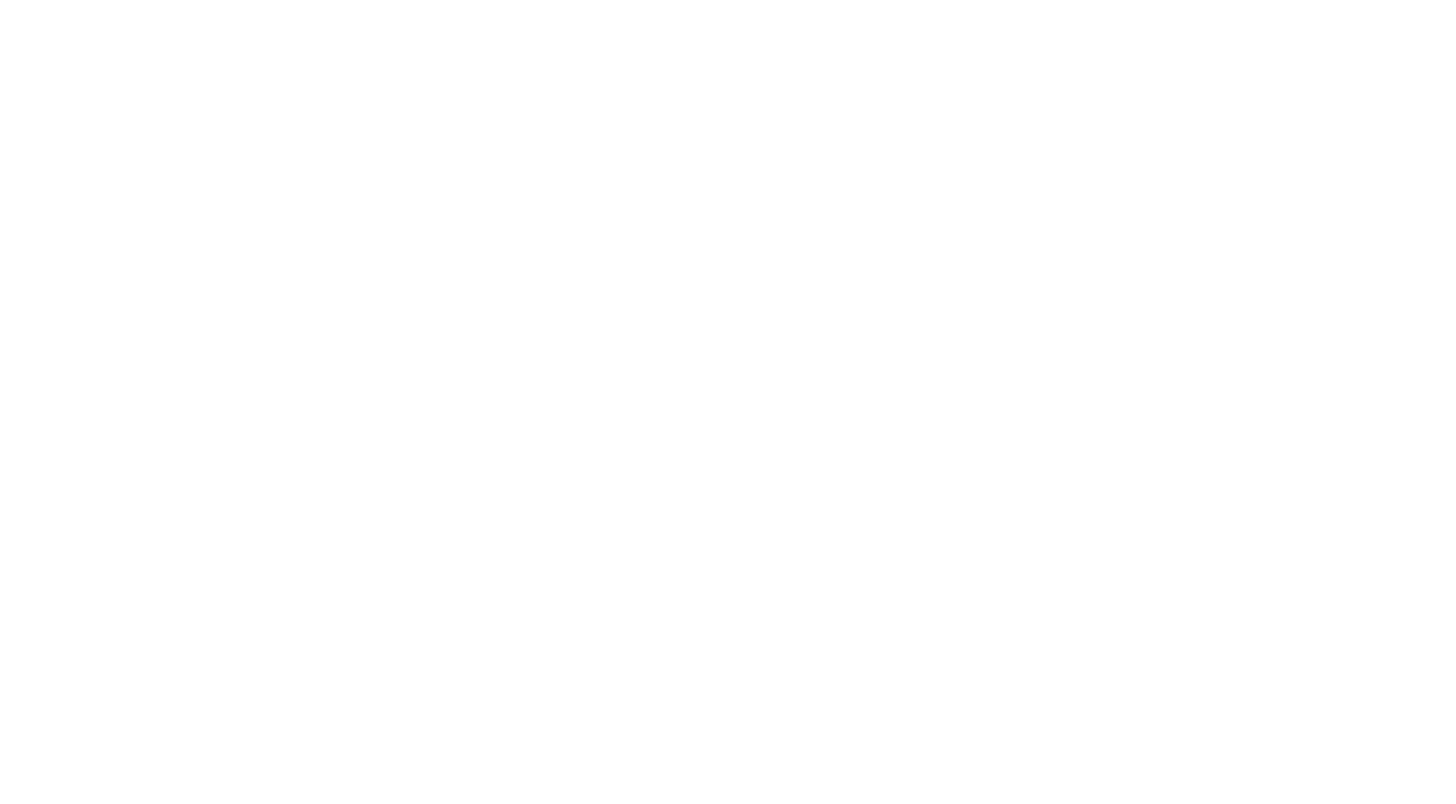
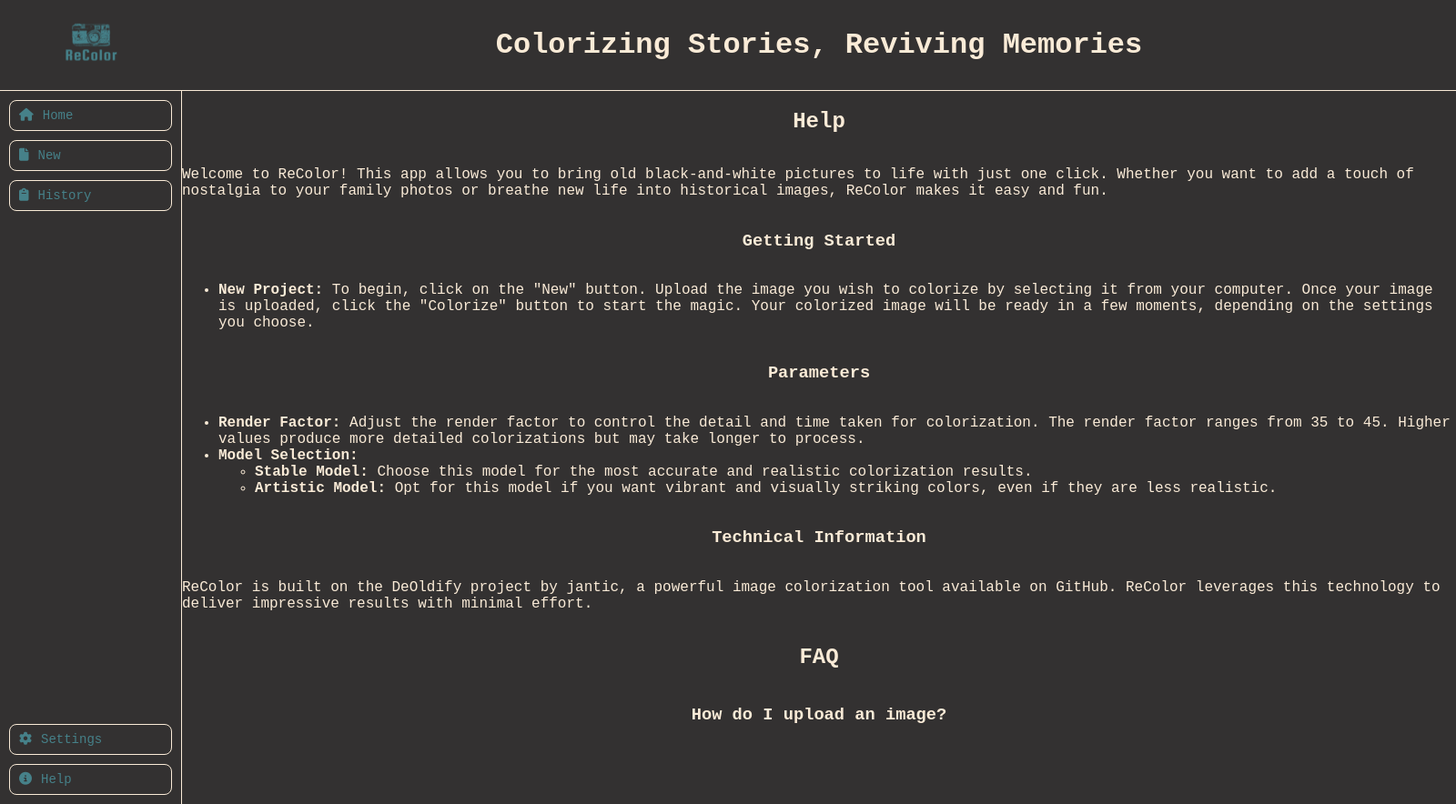
Before and after one commit to franckabdul/ReColor, an Electron app: page FrontEnd/HTML/help.html in a window 1600 px wide. Shown: the whole page at 91% size. Before the commit the page ends 800 px from the top, so only its background shows below. Drawn offline with Linux system fonts and the light colour scheme; some packages are replaced by stand-ins of ours; a script that the page names is missing.

Commit message:
Working version

```diff
--- a/FrontEnd/HTML/help.html
+++ b/FrontEnd/HTML/help.html
@@ -1,10 +1,101 @@
 <!DOCTYPE html>
-<html lang="en">
+<html>
 <head>
-    <meta charset="UTF-8">
-    <title>Title</title>
+    <meta charset="UTF-8" />
+    <title>ReColor</title>
+    <link rel="stylesheet" href="../css/style.css" />
+    <link rel="stylesheet" href="../css/help.css" />
+    <!-- Import Google Fonts -->
+    <link rel="preconnect" href="https://fonts.googleapis.com" />
+    <link rel="preconnect" href="https://fonts.gstatic.com" crossorigin />
+    <link
+            href="https://fonts.googleapis.com/css2?family=Squada+One&display=swap"
+            rel="stylesheet"
+    />
+    <script
+            src="https://kit.fontawesome.com/c2297566c6.js"
+            crossorigin="anonymous"
+    ></script>
+    <script src="https://cdn.jsdelivr.net/npm/sweetalert2@11"></script>
 </head>
 <body>
+<div class="container">
+    <div class="header">
+        <div class="image">
+            <img src="../Images/ReColor.png" alt="" id="logo" />
+        </div>
+        <div class="motto">
+            <h1>Colorizing Stories, Reviving Memories</h1>
+        </div>
+    </div>
+    <div class="sidebar">
+        <div class="options">
+            <a href="index.html"><i class="fa-solid fa-house"></i>Home</a>
+            <a href="new.html"><i class="fa-solid fa-file"></i>New</a>
+            <a href="history.html"
+            ><i class="fa-solid fa-clipboard"></i>History</a
+            >
+        </div>
+        <div class="utilities">
+            <a href="settings.html"><i class="fa-solid fa-gear"></i>Settings</a>
+            <a href="help.html"><i class="fa-solid fa-circle-info"></i>Help</a>
+        </div>
+    </div>
 
+    <div class="main">
+        <div class="content">
+            <h2>Help</h2>
+            <p>Welcome to ReColor! This app allows you to bring old black-and-white pictures to life with just one click. Whether you want to add a touch of nostalgia to your family photos or breathe new life into historical images, ReColor makes it easy and fun.</p>
+
+            <h3>Getting Started</h3>
+            <ul>
+                <li><strong>New Project:</strong> To begin, click on the "New" button. Upload the image you wish to colorize by selecting it from your computer. Once your image is uploaded, click the "Colorize" button to start the magic. Your colorized image will be ready in a few moments, depending on the settings you choose.</li>
+            </ul>
+
+            <h3>Parameters</h3>
+            <ul>
+                <li><strong>Render Factor:</strong> Adjust the render factor to control the detail and time taken for colorization. The render factor ranges from 35 to 45. Higher values produce more detailed colorizations but may take longer to process.</li>
+                <li><strong>Model Selection:</strong>
+                    <ul>
+                        <li><strong>Stable Model:</strong> Choose this model for the most accurate and realistic colorization results.</li>
+                        <li><strong>Artistic Model:</strong> Opt for this model if you want vibrant and visually striking colors, even if they are less realistic.</li>
+                    </ul>
+                </li>
+            </ul>
+
+            <h3>Technical Information</h3>
+            <p>ReColor is built on the DeOldify project by jantic, a powerful image colorization tool available on GitHub. ReColor leverages this technology to deliver impressive results with minimal effort.</p>
+
+            <h2>FAQ</h2>
+            <h3>How do I upload an image?</h3>
+            <p>To upload an image, click on the "New" button and select the image file from your computer. Once uploaded, you'll see it displayed in the app, ready for colorization.</p>
+
+            <h3>What is the render factor?</h3>
+            <p>The render factor determines the level of detail in the colorization process. A higher render factor (up to 45) will produce more detailed and nuanced colors but will take longer to process. The recommended range is between 35 and 45.</p>
+
+            <h3>What’s the difference between the stable and artistic models?</h3>
+            <p>
+                <strong>Stable Model:</strong> This model provides the most accurate and realistic colors, ideal for preserving the authenticity of historical photos.<br>
+                <strong>Artistic Model:</strong> This model offers more vibrant and bold colors, perfect for creative projects where realism is not the primary concern.
+            </p>
+
+            <h3>How long does it take to colorize an image?</h3>
+            <p>The time it takes to colorize an image depends on the render factor you choose. Higher render factors result in more detailed images but take longer to process. On average, colorization should only take a few moments.</p>
+
+            <h3>Can I colorize images of any size?</h3>
+            <p>Yes, ReColor supports various image sizes. However, processing times may increase with larger images or higher render factors.</p>
+
+            <h3>Is ReColor available on multiple platforms?</h3>
+            <p>Yes, ReColor is a cross-platform application, meaning you can use it on various operating systems without any issues.</p>
+
+            <h3>Where can I learn more about the DeOldify project?</h3>
+            <p>DeOldify is an open-source project by jantic, and you can learn more about it or contribute to its development by visiting its <a href="https://github.com/jantic/DeOldify">GitHub page</a>.</p>
+
+
+        </div>
+    </div>
+</div>
+<script src="../javascript/help.js"></script>
+<script src="../javascript/script.js"></script>
 </body>
 </html>
--- a/FrontEnd/css/help.css
+++ b/FrontEnd/css/help.css
@@ -0,0 +1,7 @@
+.main {
+    /*overflow-x: hidden;*/
+    overflow-y: scroll;
+}
+.main {
+    margin-bottom: 80px;
+}
```
Also changed, not shown: FrontEnd/HTML/history.html (+1 -1 lines), FrontEnd/HTML/index.html (+1 -2 lines), FrontEnd/HTML/new.html (+1 -1 lines), FrontEnd/HTML/settings.html (+3 -4 lines), FrontEnd/package.json (+24 -5 lines), 2 other files.
